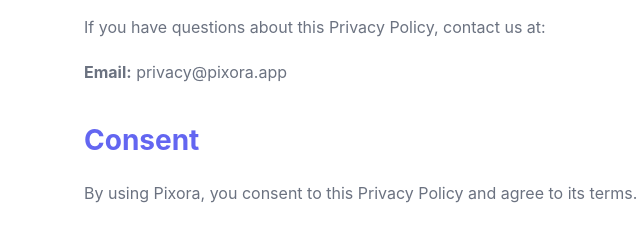
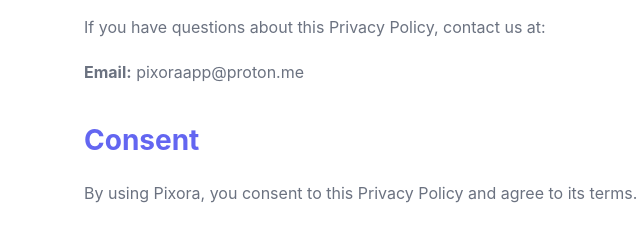
Before and after one commit to pixora-app/pixora, a plain HTML site: page website/privacy.html in a window 1280 px wide. Shown: the part 2704-2932 px from the top of the page, 188-828 px from the left. Drawn offline with Linux system fonts and the light colour scheme.

Commit message:
Update privacy.html

```diff
--- a/website/privacy.html
+++ b/website/privacy.html
@@ -175,7 +175,7 @@
 
       <h2>Contact Us</h2>
       <p>If you have questions about this Privacy Policy, contact us at:</p>
-      <p><strong>Email:</strong> privacy@pixora.app</p>
+      <p><strong>Email:</strong> pixoraapp@proton.me </p>
 
       <h2>Consent</h2>
       <p>
```
